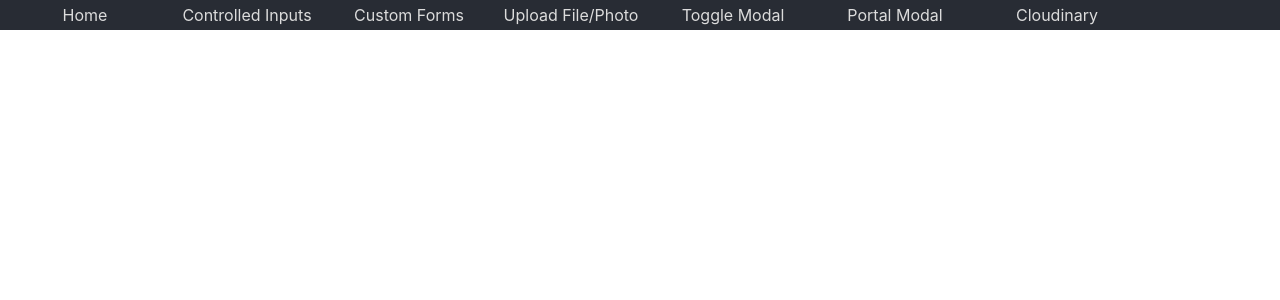
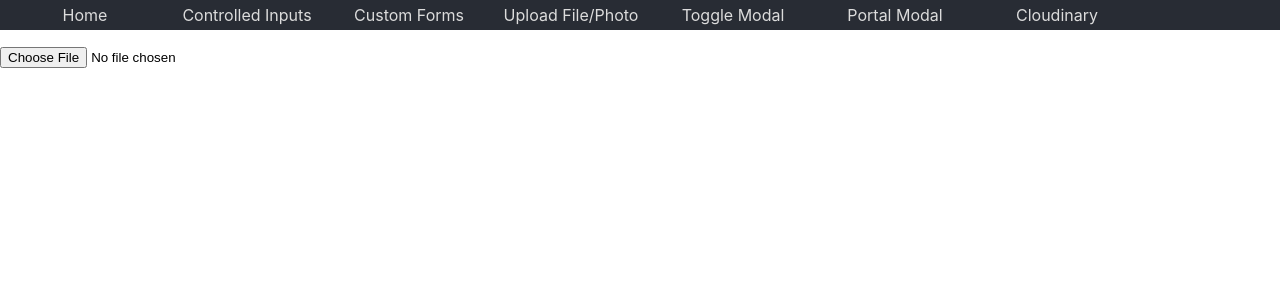
Before and after one commit to vishalicious213/react-test-projects, a React (Create React App) app: page /cloudinary in a window 1280 px wide. Shown: the top 300 px of the page. Built offline with nearby package versions, Linux system fonts and the light colour scheme.

Commit message:
Cloudinary takes files and console.logs the first one from the array

```diff
--- a/src/components/Cloudinary.js
+++ b/src/components/Cloudinary.js
@@ -2,9 +2,18 @@ import React from 'react'
 import '../App.css'
 
 const Cloudinary = () => {
+    const uploadImage = (files) => {
+        console.log(files[0])
+    }
+
     return (
         <div id='cloudinary'>
-
+            <input
+                type='file'
+                onChange ={(event) => {
+                    uploadImage(event.target.files)
+                }}
+            />
         </div>
     )
 }
```
